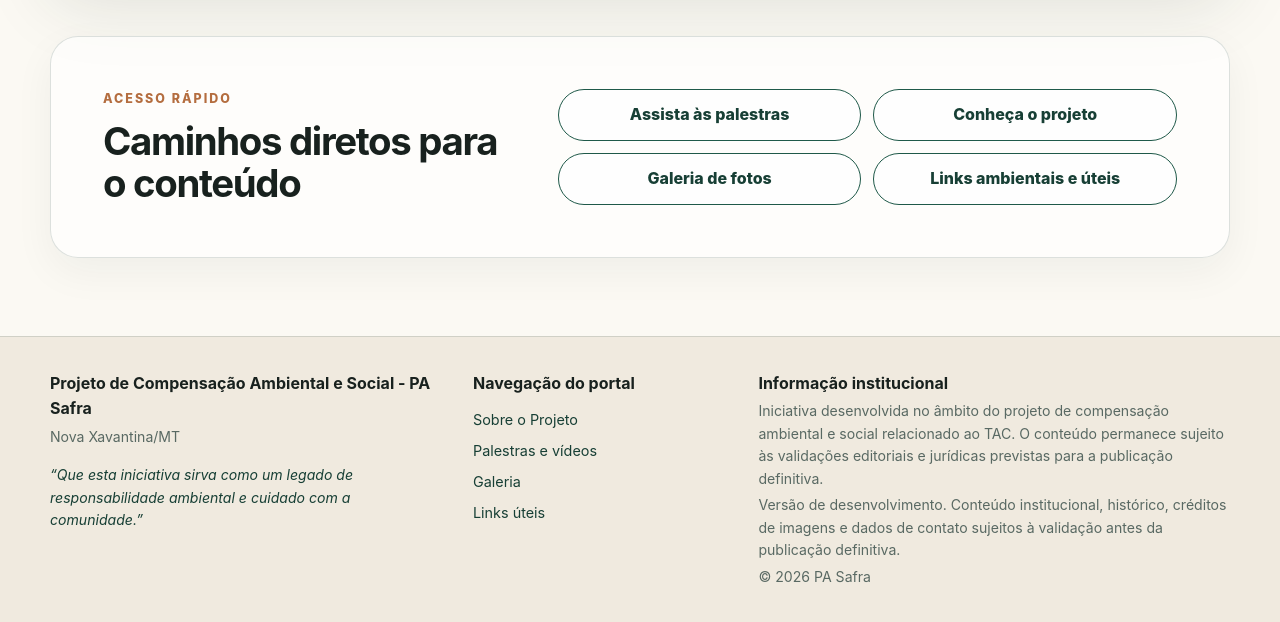
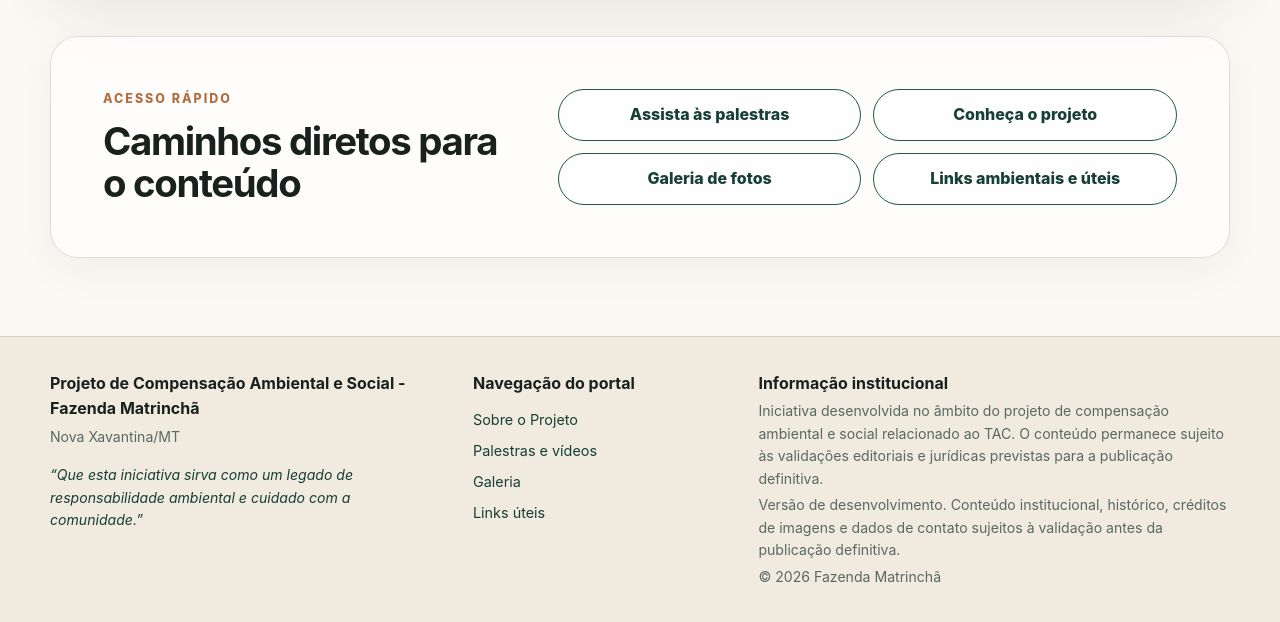
Before and after one commit to Seshomaru1984/pa-safra-compensacao-ambiental-social, a website built with Vite: page index.html in a window 1280 px wide. Shown: the part 1823-2445 px from the top of the page. Built offline with nearby package versions, Linux system fonts and the light colour scheme; files whose address does not match are found by name.

Commit message:
content(site): remover referencias publicas a PA Safra

```diff
--- a/index.html
+++ b/index.html
@@ -3,9 +3,9 @@
 <head>
   <meta charset="utf-8" />
   <meta name="viewport" content="width=device-width, initial-scale=1" />
-  <meta name="description" content="Projeto de Compensação Ambiental e Social - PA Safra: educação ambiental, informação e recursos para comunidades de Nova Xavantina/MT." />
+  <meta name="description" content="Projeto de Compensação Ambiental e Social - Fazenda Matrinchã: educação ambiental, informação e recursos para comunidades de Nova Xavantina/MT." />
   <meta name="theme-color" content="#173f35" />
-  <title>Projeto de Compensação Ambiental e Social - PA Safra</title>
+  <title>Projeto de Compensação Ambiental e Social - Fazenda Matrinchã</title>
   <link rel="icon" href="/assets/icons/pa-safra.svg" type="image/svg+xml" />
   <link rel="stylesheet" href="styles.css" />
 </head>
@@ -14,7 +14,7 @@
 
   <header class="site-header" id="topo">
     <div class="shell header-inner">
-      <a class="brand" href="#inicio" aria-label="PA Safra - Página inicial">
+      <a class="brand" href="#inicio" aria-label="Compensação Social e Ambiental - Página inicial">
         <span class="brand-mark" aria-hidden="true">
           <svg viewBox="0 0 64 64" role="img">
             <path d="M32 4c9 8 14 17 14 27 0 13-8 23-14 29-6-6-14-16-14-29C18 21 23 12 32 4Z" fill="currentColor" opacity=".18"/>
@@ -46,7 +46,7 @@
         <div class="shell hero-grid">
           <div class="hero-copy">
             <p class="eyebrow" id="hero-eyebrow">Nova Xavantina • Mato Grosso</p>
-            <h1 id="titulo-inicio">Projeto de Compensação Ambiental e Social - PA Safra</h1>
+            <h1 id="titulo-inicio">Projeto de Compensação Ambiental e Social - Fazenda Matrinchã</h1>
             <p class="hero-lead" id="hero-lead">Informação, educação ambiental e recursos úteis para fortalecer a prevenção, a responsabilidade socioambiental e a cidadania nas comunidades da região.</p>
             <div class="hero-actions">
               <a class="button primary" href="#sobre">Conheça o projeto</a>
@@ -101,7 +101,7 @@
           <article class="feature-card">
             <span class="feature-number">04</span>
             <h3>Comunidade</h3>
-            <p>Espaço informativo voltado às comunidades do PA Safra e aos demais munícipes de Nova Xavantina.</p>
+            <p>Espaço informativo voltado às comunidades atendidas pelo projeto e aos demais munícipes de Nova Xavantina.</p>
           </article>
         </section>
 
@@ -314,7 +314,7 @@
   <footer class="site-footer">
     <div class="shell footer-grid footer-grid-expanded">
       <div>
-        <strong>Projeto de Compensação Ambiental e Social - PA Safra</strong>
+        <strong>Projeto de Compensação Ambiental e Social - Fazenda Matrinchã</strong>
         <p>Nova Xavantina/MT</p>
         <p class="footer-dedication">“<span id="footer-dedication">Que esta iniciativa sirva como um legado de responsabilidade ambiental e cuidado com a comunidade.</span>”</p>
       </div>
@@ -329,7 +329,7 @@
         <strong>Informação institucional</strong>
         <p id="footer-institutional-note">Iniciativa desenvolvida no âmbito do projeto de compensação ambiental e social relacionado ao TAC. A redação jurídica definitiva e os dados de contato serão publicados somente após validação dos responsáveis.</p>
         <p>Versão de desenvolvimento. Conteúdo institucional, histórico, créditos de imagens e dados de contato sujeitos à validação antes da publicação definitiva.</p>
-        <p>© <span id="ano"></span> PA Safra</p>
+        <p>© 2026 Fazenda Matrinchã</p>
       </div>
     </div>
   </footer>
```
